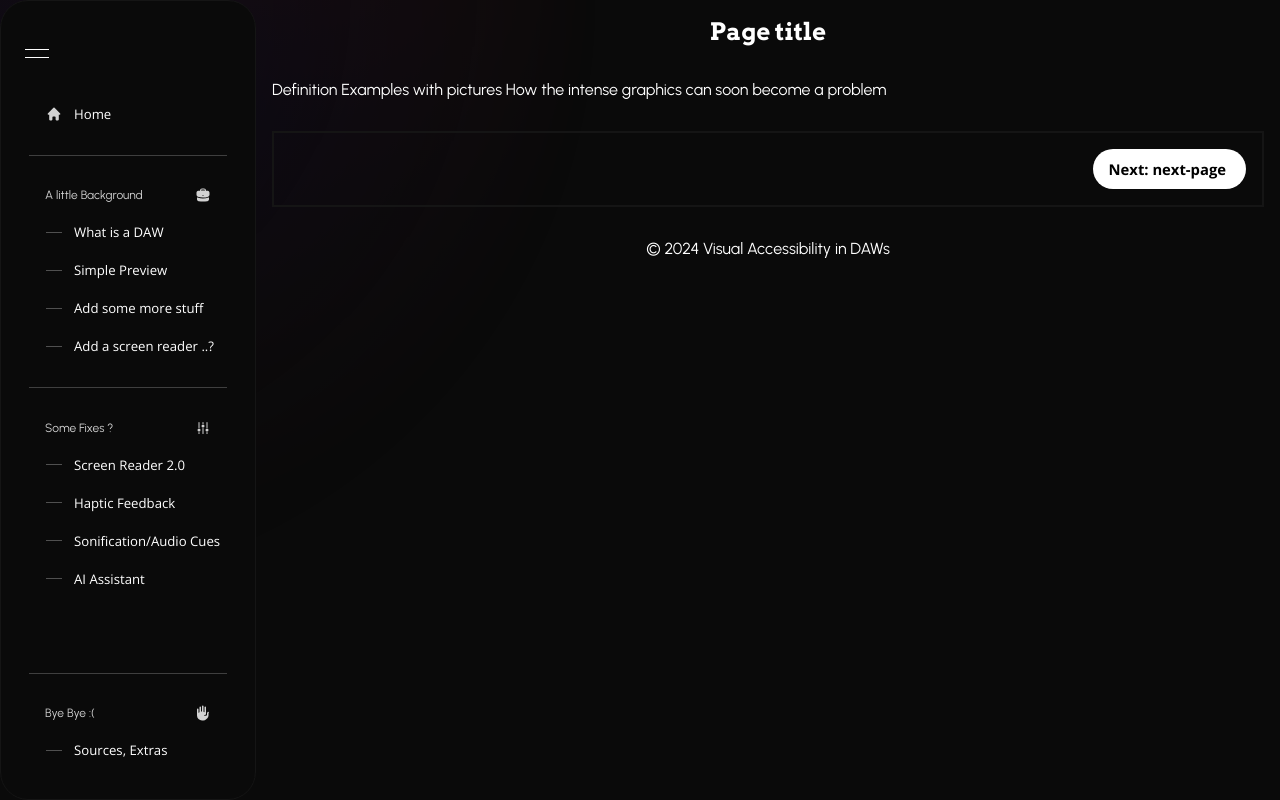
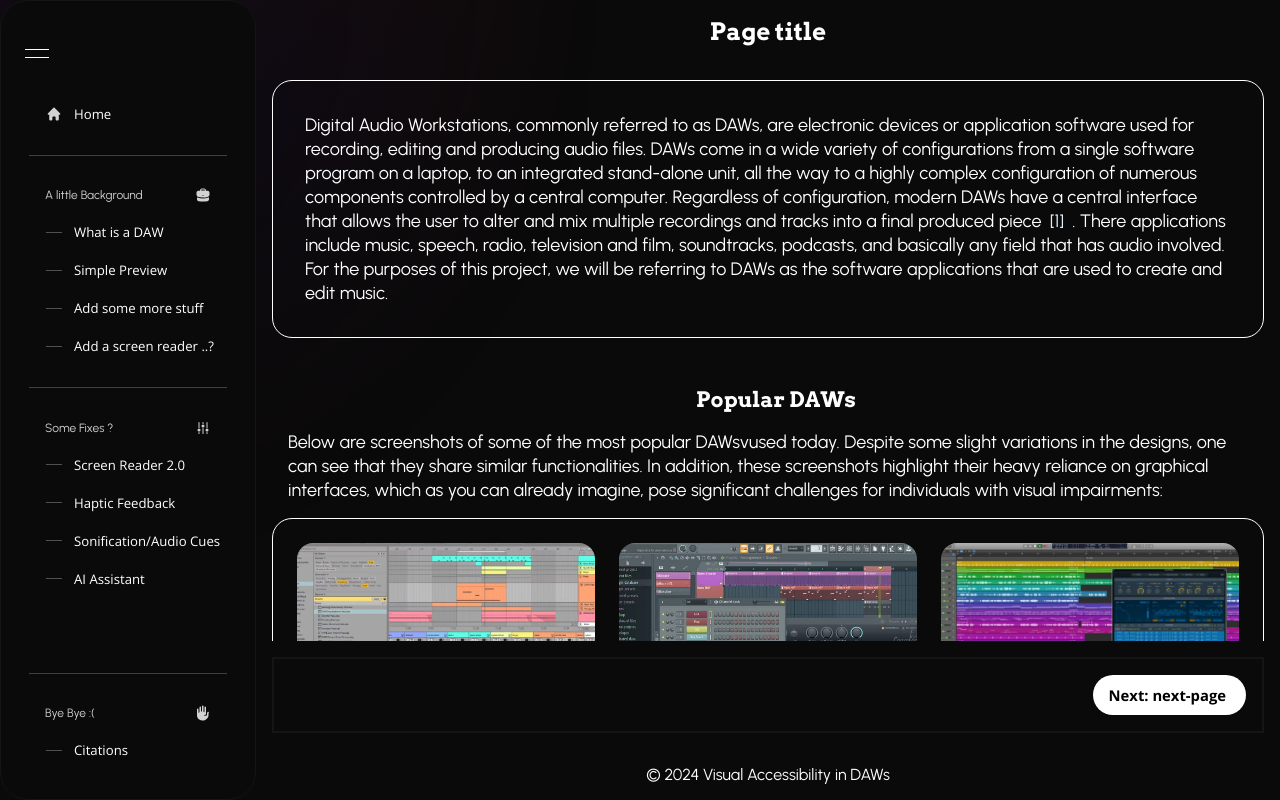
Before and after one commit to ota231/viz-daw-next, a Next.js app: page /background/what-is-daw in a window 1280 px wide. Built offline with nearby package versions, Linux system fonts and the light colour scheme.

Commit message:
commit uncommitted

```diff
--- a/src/app/background/what-is-daw/page.tsx
+++ b/src/app/background/what-is-daw/page.tsx
@@ -1,11 +1,115 @@
-import { Flex } from '@/once-ui/components';
+import { Flex, Text, SmartLink, Grid, SmartImage } from '@/once-ui/components';
 
 export default function WhatIsDaw() {
+
     return (
-        <Flex>
-            Definition
-            Examples with pictures
-            How the intense graphics can soon become a problem
+        <Flex
+            direction='column'>
+            <Flex
+                borderStyle='solid-1'
+                radius='s'>
+                <Text
+                    as='p'
+                    variant='body-default-l'
+                    padding='32'>
+                    Digital Audio Workstations, commonly referred to as DAWs, are electronic devices or application software used for recording, editing and producing audio files.
+                    DAWs come in a wide variety of configurations from a single software program on a laptop, to an integrated stand-alone unit, all the way to a highly
+                    complex configuration of numerous components controlled by a central computer. Regardless of configuration, modern DAWs have a central interface that
+                    allows the user to alter and mix multiple recordings and tracks into a final produced piece<SmartLink
+                        href="/bye#1"
+                    >[1]</SmartLink>. There applications include music, speech, radio, television
+                    and film, soundtracks, podcasts, and basically any field that has audio involved. For the purposes of this project, we will be referring
+                    to DAWs as the software applications that are used to create and edit music.
+                </Text>
+            </Flex>
+
+            <Flex
+                as='div'
+                marginTop='48'
+                direction='column'
+            >
+                <Text
+                    as='h2'
+                    variant='heading-strong-l'
+                    marginLeft='16'
+                    align='center'>
+                    Popular DAWs
+                </Text>
+                <Text
+                    variant='body-default-l'
+                    padding='16'>
+                    Below are screenshots of some of the most popular DAWsvused today.
+                    Despite some slight variations in the designs, one can see that they share similar functionalities.
+                    In addition, these screenshots highlight their heavy reliance on graphical interfaces, which as you can already imagine,
+                    pose significant challenges for individuals with visual impairments:
+                </Text>
+                <Grid
+                    borderStyle="solid-1"
+                    radius='s'
+                    columns="repeat(3, 1fr)"
+                    gap="24"
+                    padding="24"
+                    height='l'
+                    fillWidth
+                >
+                    <Flex direction='column'>
+                        <SmartImage
+                            src='/images/ableton.webp'
+                            alt='ableton screenshot'
+                            radius='xs'
+                            sizes='s' />
+                        <Text align='right'>Ableton Live</Text>
+                    </Flex>
+
+                    <Flex direction='column'>
+                        <SmartImage
+                            src='/images/fl-studio.jpg'
+                            alt='fl studio screenshot'
+                            radius='xs'
+                            sizes='s' />
+                        <Text align='right'>FL Studio</Text>
+                    </Flex>
+
+                    <Flex direction='column'>
+                        <SmartImage
+                            src='/images/logic-pro.jpg'
+                            alt='logic pro screenshot'
+                            radius='xs'
+                            sizes='s' />
+                        <Text align='right'>Logic Pro</Text>
+                    </Flex>
+
+                    <Flex direction='column'>
+                        <SmartImage
+                            src='/images/garageband.jpg'
+                            alt='garageband screenshot'
+                            radius='xs'
+                            sizes='s' />
+                        <Text align='right'>Garageband</Text>
+                    </Flex>
+
+                    <Flex direction='column'>
+                        <SmartImage
+                            src='/images/pro-tools.png'
+                            alt='pro-tools screenshot'
+                            radius='xs'
+                            sizes='s' />
+                        <Text align='right'>Pro Tools</Text>
+                    </Flex>
+
+                    <Flex direction='column'>
+                        <SmartImage
+                            src='/images/reaper.webp'
+                            alt='reaper screenshot'
+                            radius='xs'
+                            sizes='s' />
+                        <Text align='right'>REAPER</Text>
+                    </Flex>
+                </Grid>
+
+
+            </Flex>
+
         </Flex>
     );
 }
--- a/src/once-ui/components/Carousel.tsx
+++ b/src/once-ui/components/Carousel.tsx
@@ -55,9 +55,9 @@ const Carousel: React.FC<CarouselProps> = ({
                 setTimeout(() => {
                     setIsTransitioning(true);
                     transitionTimeoutRef.current = undefined;
-                }, 300);
+                }, 150);
 
-            }, 800);
+            }, 300);
         }
     };
 
--- a/src/once-ui/modules/layout/Sidebar.tsx
+++ b/src/once-ui/modules/layout/Sidebar.tsx
@@ -257,7 +257,7 @@ const Sidebar: React.FC = ({
                         <ToggleButton
                             width="fill"
                             align="start"
-                            href=""
+                            href="/bye"
                             selected={pathname === 'projects'}>
                             <Flex
                                 padding="4" gap="12"
@@ -267,7 +267,7 @@ const Sidebar: React.FC = ({
                                     height="1" width="16"
                                     alpha="neutral-strong">
                                 </Flex>
-                                Sources, Extras
+                                Citations
                             </Flex>
                         </ToggleButton>
                     </Flex>
```
Also changed, not shown: src/app/bye/layout.tsx (added, +14 -0 lines), src/app/bye/page.tsx (added, +25 -0 lines).
